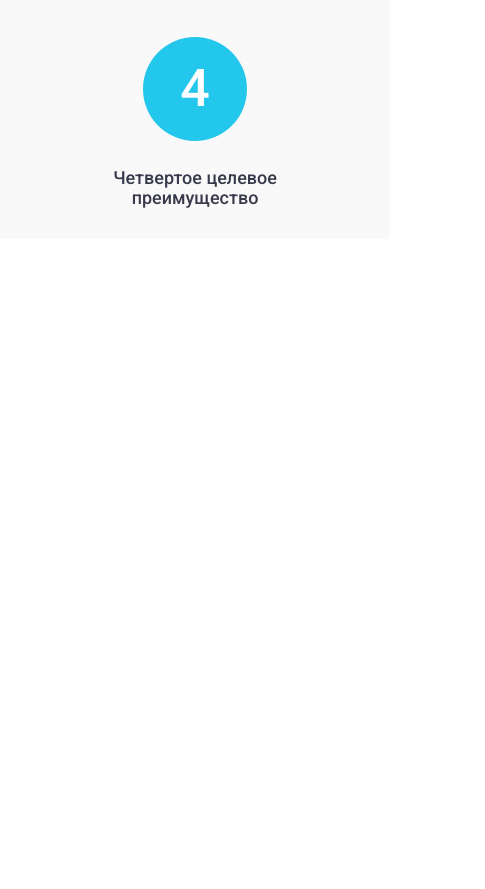
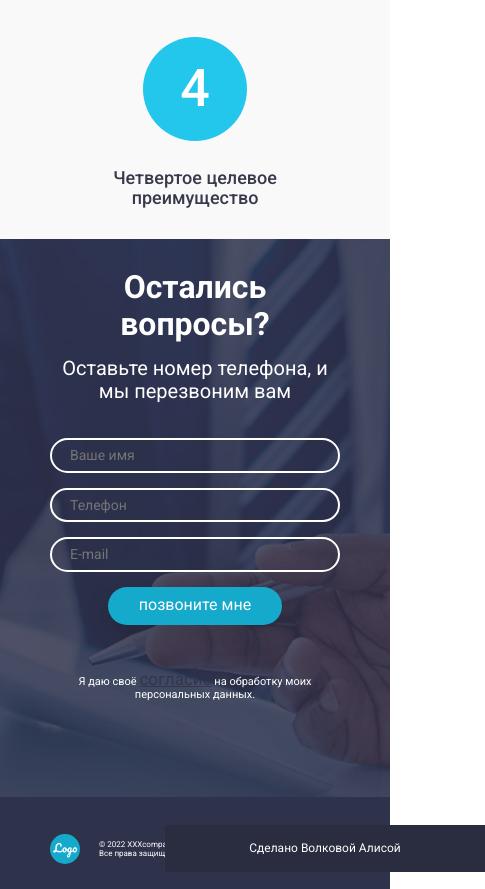
Before and after one commit to allisqin/Temlate, a plain HTML site: page index.html in a window 390 px wide. Shown: the part 1296-2185 px from the top of the page, 485 px wide, since content can reach past the window. Before the commit the page ends 1535 px from the top, so only its background shows below. Drawn offline with Linux system fonts and the light colour scheme.

Commit message:
Добавлены форма и футер

```diff
--- /dev/null
+++ b/css/contacts.css
@@ -0,0 +1,126 @@
+.contacts {
+   height: 621px;
+   padding: 70px 15px;
+   background: url("../img/asc-bg.png") center center/ cover no-repeat;
+   color: #fff;
+   text-align: center;
+}
+
+.contacts__title {
+   font-weight: 700;
+   font-size: 35px;
+   margin-bottom: 17px;
+}
+
+.contacts__subtitle {
+   font-size: 22px;
+   margin-bottom: 50px;
+}
+
+.contacts__form {
+   width: 423px;
+   margin: 0 auto;
+   display: flex;flex-direction: column;
+   row-gap: 21px;
+   margin-bottom: 50px;
+}
+
+.contacts__form-input {
+   padding: 9px 25px;
+   border-radius: 50px;
+   border: 2px solid #fff;
+   background-color: transparent;
+}
+
+.contacts__form-input::placeholder {
+   font-size: 22px;
+   color: rbga(255, 255, 255, .5);
+}
+
+.contacts__form-btn {
+   width: 218px;
+   height: 48px;
+   margin: 0 auto;
+   border-radius: 48px;
+   background-color: #15a9cb;
+   color: #fff;
+   box-shadow:0px 8px 25px rgba(0, 0, 0, 0.15000000596046448);
+   border: none;
+   outline: none;
+}
+
+.contacts__agree a {
+   font-size: 20px;
+   color: rgba(47, 50, 75, .85);
+   text-decoration: underline;
+}
+
+@media (max-width: 1024px) {
+   .contacts {
+      height: 558px;
+   }
+
+   .contacts__title {
+      font-size: 32px;
+      margin-bottom: 16px;
+   }
+
+   .contacts__subtitle {
+      font-size: 20px;
+   }
+
+   .contacts__form {
+      width: 379px;
+      row-gap: 16px;
+      margin-bottom: 33px;
+   }
+
+   .contacts__form-input::placeholder {
+      font-size: 20px;
+   }
+
+   .contacts__agree a {
+      font-size: 17px;
+   }
+}
+
+@media (max-width: 480px) {
+   .contacts {
+      padding: 30px 0;
+   }
+
+   .contacts__title {
+      font-size: 32px;
+      margin-bottom: 15px;
+   }
+
+   .contacts__subtitle {
+      font-size: 20px;
+      margin-bottom: 35px;
+   }
+
+   .contacts__form {
+      width: 100%;
+      row-gap: 15px;
+      margin-bottom: 45px;
+   }
+
+   .contacts__form-input {
+      padding: 6px 18px;
+   }
+
+   .contacts__form-input::placeholder {
+      font-size: 14px;
+   }
+
+   .contacts__form-btn {
+      width: 174px;
+      height: 38px;
+   }
+
+   .contacts__agree {
+      /* width: 289px; */
+      text-align: center;
+      font-size: 11px;
+   }
+}
--- /dev/null
+++ b/css/footer.css
@@ -0,0 +1,106 @@
+.footer {
+   padding: 45px 0;
+   background-color: #2F324B;
+   color: #fff;
+}
+
+.footer__wrapper {
+   display: flex;
+   justify-content: space-between;
+   align-items: center;
+}
+
+.left {
+   display: flex;
+   align-items: center;
+}
+
+.footer__logo {
+   margin-right: 19px;
+}
+
+.footer__copyright {
+   width: 127px;
+   font-size: 12px;
+}
+
+.footer__author {
+   font-size: 12px;
+}
+
+.footer__cta-icon {
+   display: none;
+}
+
+.footer__cta-link {
+   display: flex;
+   flex-direction: column;
+   justify-content: center;
+   font-size: 24px;
+}
+
+.footer__cta-link span {
+   font-size: 16px;
+   text-decoration: underline;
+   text-align: center;
+}
+
+@media (max-width: 1024px) {
+   .footer__cta-link {
+      font-size: 21px;
+   }
+
+   .footer__cta-link span {
+      font-size: 13px;
+   }
+}
+
+@media (max-width: 480px) {
+   .footer {
+      padding: 12px 0 0 0;
+   }
+
+   .footer__wrapper {
+      flex-wrap: wrap;
+   }
+
+   .footer__logo {
+      width: 30px;
+      height: 30px;
+   }
+
+   .footer__copyright {
+      width: 87px;
+      font-size: 8px;
+   }
+
+   .footer__cta-link {
+      display: none;
+   }
+
+   .footer__cta-icon {
+      display: block;
+   }
+
+   .left, .right {
+      display: flex;
+      align-items: center;
+      height: 80px;
+   }
+
+   .center {
+      width: 320px !important;
+      height: 47px;
+      font-size: 12px;
+      display: flex;
+      order: 1;
+      text-align: center;
+      justify-content: center;
+      align-items: center;
+      background-color: #2A2C3F;
+      width: 100vw;
+      position: relative;
+      margin-left: -50vw;
+      left: 50%;
+   }
+}
--- a/css/index.css
+++ b/css/index.css
@@ -1,2 +1,4 @@
 @import url("header.css");
 @import url("features.css");
+@import url("contacts.css");
+@import url("footer.css");
--- a/index.html
+++ b/index.html
@@ -75,6 +75,70 @@
           </ul>
         </div>
       </section>
+      <section class="contacts">
+        <div class="container">
+          <h2 class="contacts__title">Остались вопросы?</h2>
+          <p class="contacts__subtitle">
+            Оставьте номер телефона, и мы перезвоним вам
+          </p>
+          <form class="contacts__form">
+            <input
+              type="text"
+              class="contacts__form-input"
+              placeholder="Ваше имя"
+            />
+            <input
+              type="tel"
+              class="contacts__form-input"
+              placeholder="Телефон"
+            />
+            <input
+              type="email"
+              class="contacts__form-input"
+              placeholder="E-mail"
+            />
+            <input
+              type="submit"
+              value="позвоните мне"
+              class="contacts__form-btn"
+            />
+          </form>
+          <p class="contacts__agree">
+            Я даю своё <a href="#">согласие</a> на обработку моих персональных
+            данных.
+          </p>
+        </div>
+      </section>
     </main>
+    <footer class="footer">
+      <div class="container footer__wrapper">
+        <div class="left">
+          <div class="footer__logo"><img src="img/Logo.svg" alt="Logo" /></div>
+          <div class="footer__copyright">
+            © 2022 XXXcompany. Все права защищены.
+          </div>
+        </div>
+        <div class="center">
+          <p class="footer__author">Сделано Волковой Алисой</p>
+        </div>
+        <div class="right">
+          <div class="footer__cta">
+            <a href="tel:+79625561234"
+              ><img
+                src="img/phone.svg"
+                alt="Перезвоните мне"
+                class="footer__cta-icon"
+            /></a>
+            <a href="tel:+79625561234" class="footer__cta-link"
+              >+7(962) 556 1234
+              <br />
+              <span>Перезвоните мне</span>
+            </a>
+            <!-- <br />
+            <span>Перезвоните мне</span> -->
+          </div>
+        </div>
+      </div>
+    </footer>
   </body>
 </html>
```
